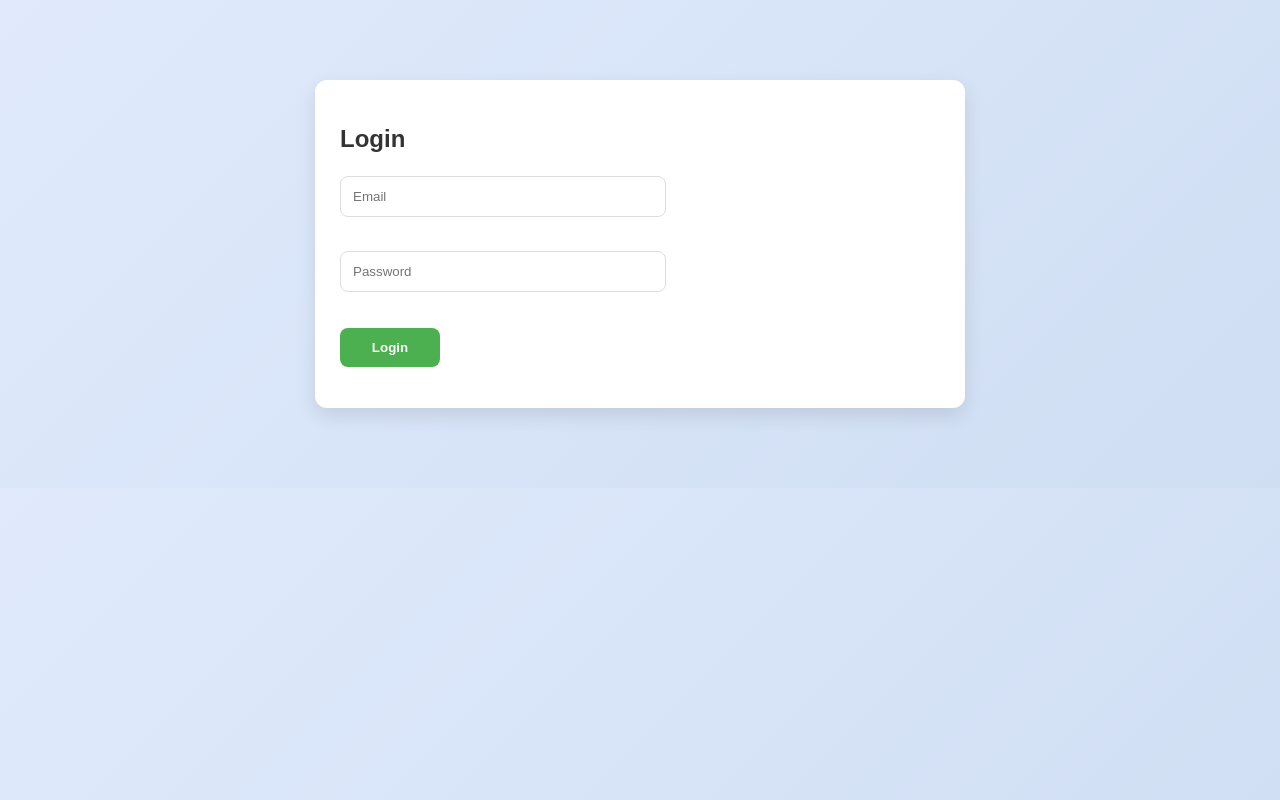
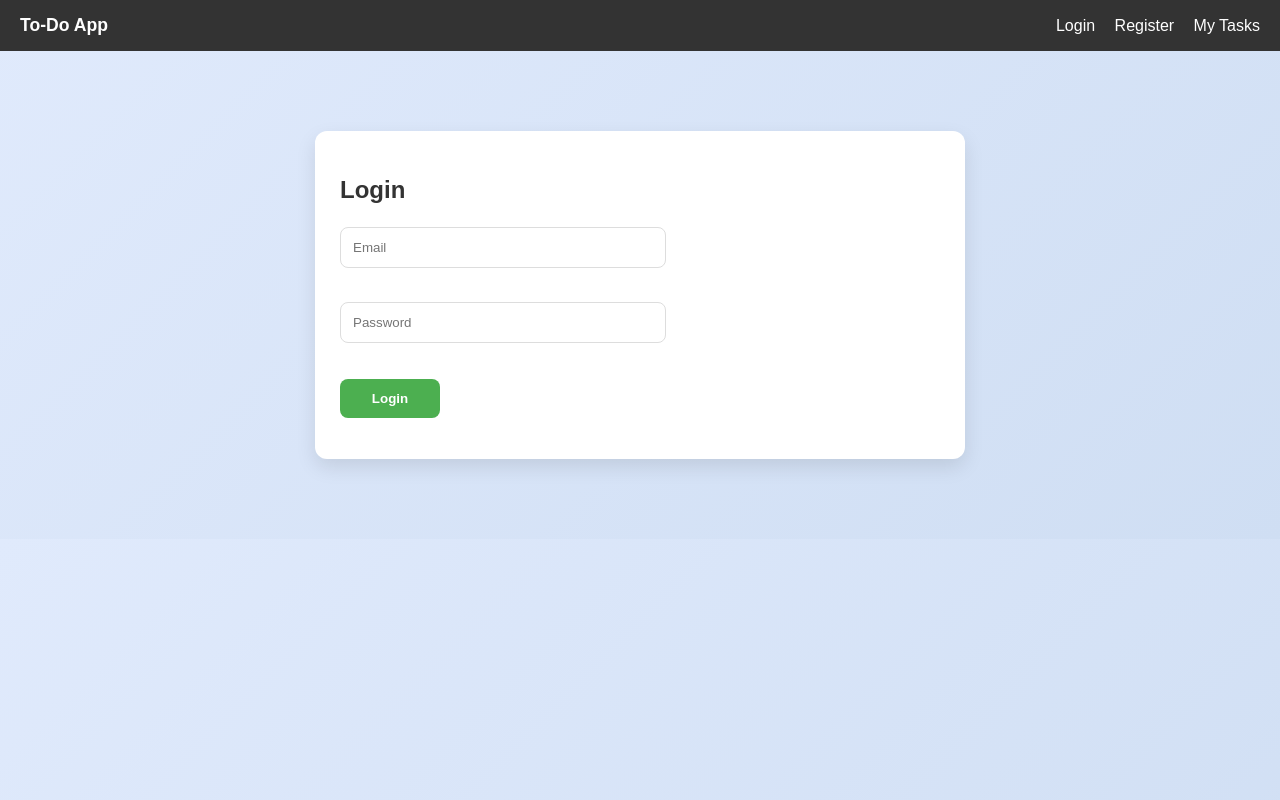
Before and after one commit to hinakhan332009-dev/project-todo, a website: page public/login.html in a window 1280 px wide. Drawn offline with Linux system fonts and the light colour scheme.

Commit message:
Add Navigation

```diff
--- a/public/login.html
+++ b/public/login.html
@@ -4,6 +4,15 @@
   <title>Login</title>
 </head>
 <body>
+<div class="navbar">
+  <div>To-Do App</div>
+  <div>
+    <a href="login.html">Login</a>
+    <a href="register.html">Register</a>
+    <a href="tasks.html">My Tasks</a>
+  </div>
+</div>
+
 <div class="container">
   <h2>Login</h2>
 
--- a/public/style.css
+++ b/public/style.css
@@ -3,6 +3,31 @@ body {
   background: linear-gradient(135deg, #e0eafc, #cfdef3);
   margin: 0;
   padding: 0;
+}
+
+.navbar {
+  background: #333;
+  padding: 15px 20px;
+  color: white;
+  display: flex;
+  justify-content: space-between;
+  align-items: center;
+}
+
+.navbar a {
+  color: white;
+  margin-left: 15px;
+  text-decoration: none;
+  transition: opacity 0.2s ease;
+}
+
+.navbar a:hover {
+  opacity: 0.8;
+}
+
+.navbar div:first-child {
+  font-weight: bold;
+  font-size: 1.1rem;
 }
 
 /* CENTER CONTAINER (LOGIN + REGISTER) */
```
Also changed, not shown: add-task.html (+9 -0 lines), public/register.html (+8 -0 lines), public/tasks.html (+9 -0 lines), register.html (+9 -0 lines).
